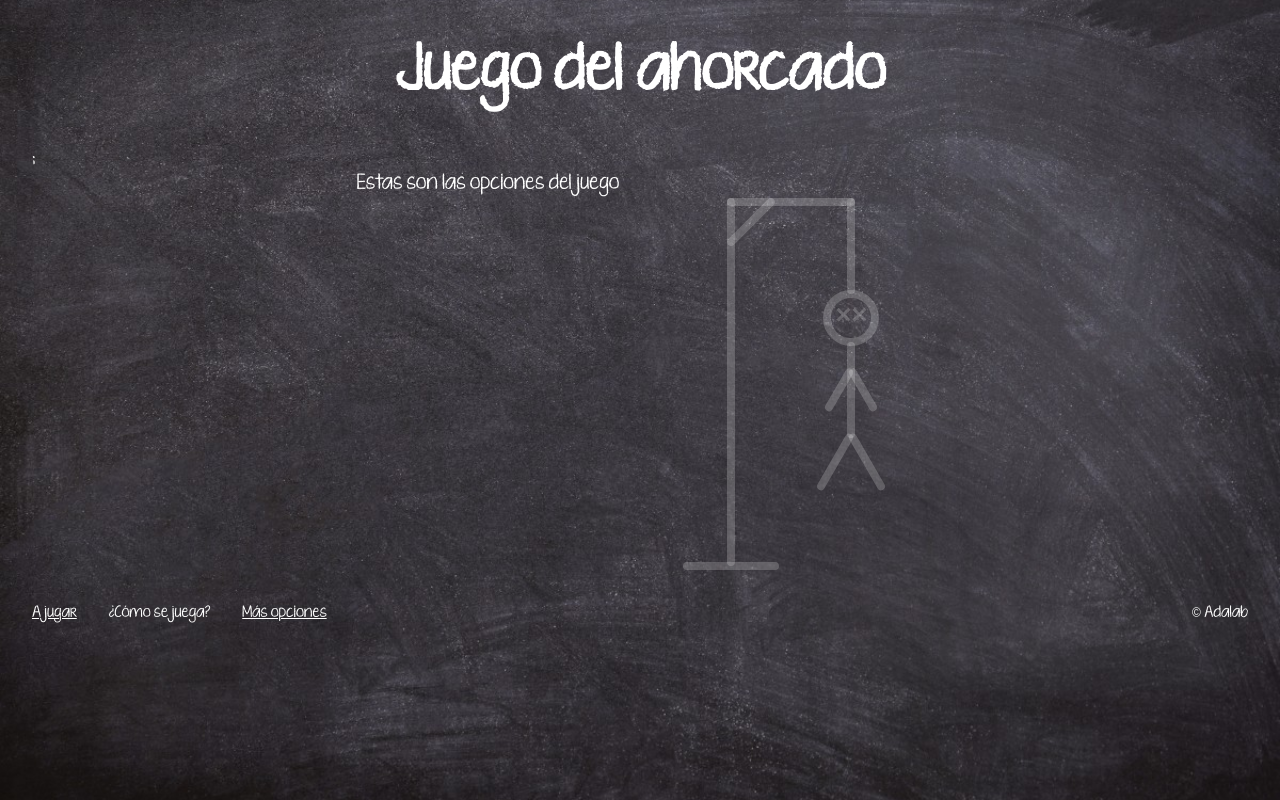
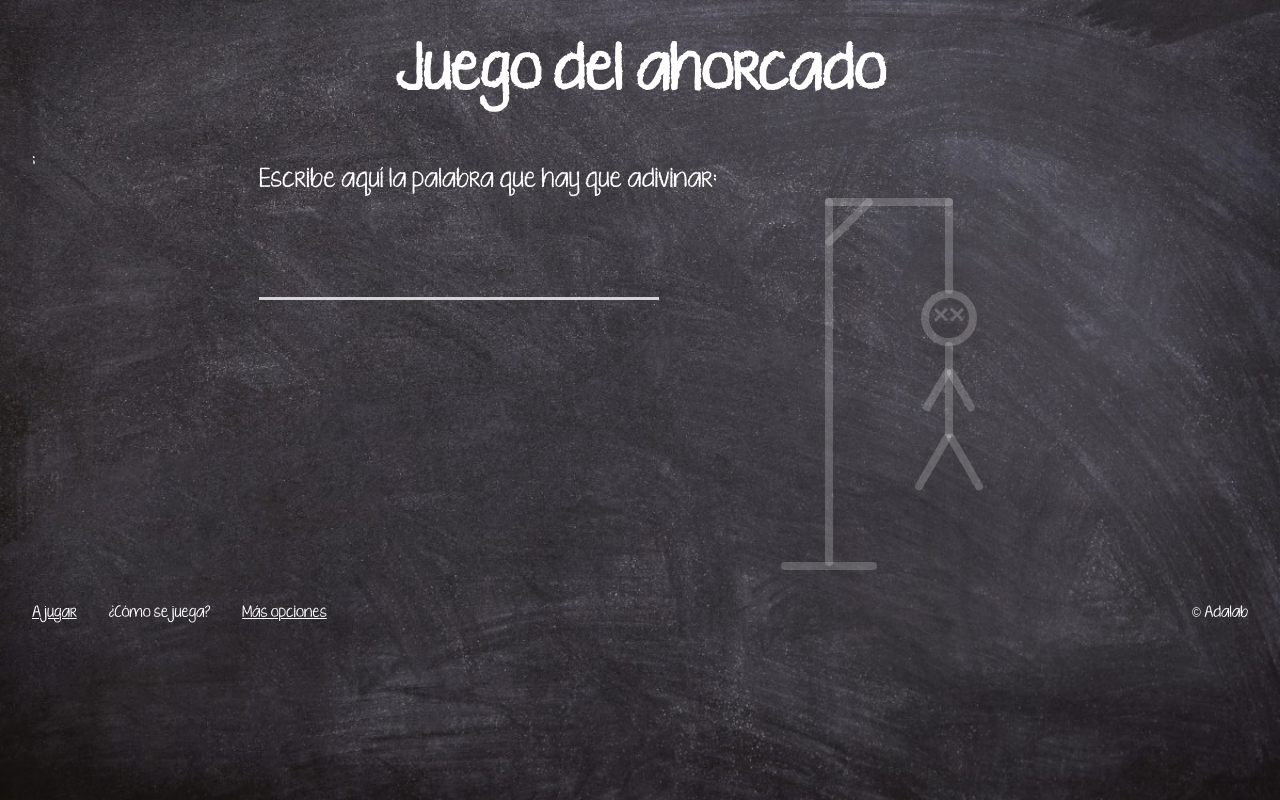
Before and after one commit to Adalab/promo-U-module-3-pair-2-sprint-2-hangman-game, a React (Vite) app: page /#/options in a window 1280 px wide. Built offline with nearby package versions, Linux system fonts and the light colour scheme; no server answers.

Commit message:
input prop fixed by the route,loding needs to be checked

```diff
--- a/src/components/App.jsx
+++ b/src/components/App.jsx
@@ -4,14 +4,27 @@ import Header from './Header/Header';
 import Dummy from './Dummy/Dummy';
 import Letters from './Letters/Letters';
 import { useEffect, useState } from 'react';
-import { Route, Routes, Link} from "react-router-dom";
+import { Route, Routes, Link } from 'react-router-dom';
 import Footer from './Footer/Footer';
 import Instructions from './Instructions/Instructions';
 import Options from './Options/Options';
+import Loading from './Loading/Loading' ;
+
 function App() {
   const [lastLetter, setLastLetter] = useState('');
   const [word, setWord] = useState('');
   const [userLetters, setUserLetters] = useState([]);
+  const [inLoading, setInLoading] = useState(true);
+
+
+  const updateInput = (value) => {
+    setWord(value);
+    if (userLetters !== '') {
+      console.log('patata');
+      setLastLetter('');
+      setUserLetters([]);
+    }
+  };
 
 
   useEffect(() => {
@@ -22,6 +35,7 @@ function App() {
         console.log(Data);
         // Cuando la API responde, guardamos los datos en el estado para que se vuelva a renderizar el componente
         setWord(Data.word);
+        setInLoading(true);
       });
   }, []);
 
@@ -33,28 +47,44 @@ function App() {
       if (letterPress !== '') {
         setUserLetters([...userLetters, letterPress]);
       }
-    } else if (letterPress === 'Backspace' || letterPress === ' ' || letterPress === 'Enter') {
+    } else if (
+      letterPress === 'Backspace' ||
+      letterPress === ' ' ||
+      letterPress === 'Enter'
+    ) {
       setLastLetter('');
     }
   };
 
   return (
-    <div className='page'>
+    <div className="page">
       <Header />
-      <main className='main'>
-      <Routes>
-            <Route path="/" element={
-    <section>
-        <Letters handleLetter={handleLetter} lastLetter={lastLetter} word={word} userLetters={userLetters} />
-        </section>}/>
-        <Route path="/instructions" element={<Instructions />} />
-        <Route path="/options" element={<Options />} />
-
+      <Loading loading={inLoading} />
+      <main className="main">
+        <Routes>
+          <Route
+            path="/"
+            element={
+              <section>
+                <Letters
+                  handleLetter={handleLetter}
+                  lastLetter={lastLetter}
+                  word={word}
+                  userLetters={userLetters}
+                />
+              </section>
+            }
+          />
+          <Route path="/instructions" element={<Instructions />} />
+          <Route
+            path="/options"
+            element={<Options updateInput={updateInput} word={word} />}
+          />
         </Routes>
-            <Dummy word={word} userLetters={userLetters} />
+        <Dummy word={word} userLetters={userLetters} />
       </main>
 
-      <Footer  />
+      <Footer />
     </div>
   );
 }
--- a/src/components/Instructions/Instructions.jsx
+++ b/src/components/Instructions/Instructions.jsx
@@ -1,4 +1,4 @@
-
+import '../../styles/layout/Instructions.scss'
 
 function Instructions() {
   return (
--- /dev/null
+++ b/src/components/Loading/Loading.jsx
@@ -0,0 +1,17 @@
+import '../../styles/layout/Loading.scss';
+
+const Loading = ({inLoading}) => {
+
+    //return <p>EH!!! EL LOADING!</p>
+
+    if(inLoading){
+        return (
+            <span className="loading" />
+        )
+    } else {
+        return null;
+    }
+
+}
+
+export default Loading;
--- a/src/components/Options/Options.jsx
+++ b/src/components/Options/Options.jsx
@@ -1,9 +1,31 @@
+function Options({ updateInput, word }) {
+  const handleInput = (ev) => {
+    console.log('typeof updateInput:', typeof updateInput);
+    if (typeof updateInput === 'function') {
+      updateInput(ev.target.value);
+    } else {
+      console.log('updateInput is not a function:', updateInput);
+    }
+  };
 
-
-function Options() {
   return (
-    <div><p>Estas son las opciones del juego</p></div>
-  )
+    <div>
+      <form>
+        <label className="title" htmlFor="word">
+          Escribe aquí la palabra que hay que adivinar:
+        </label>
+        <input
+          autoFocus
+          autoComplete="off"
+          className="form__input"
+          maxLength="15"
+          type="text"
+          id="word"
+          name="word"
+          onChange={handleInput}
+        />
+      </form>
+    </div>
+  );
 }
-
-export default Options
+export default Options;
```
